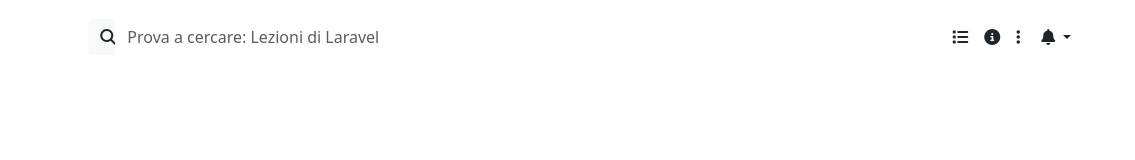
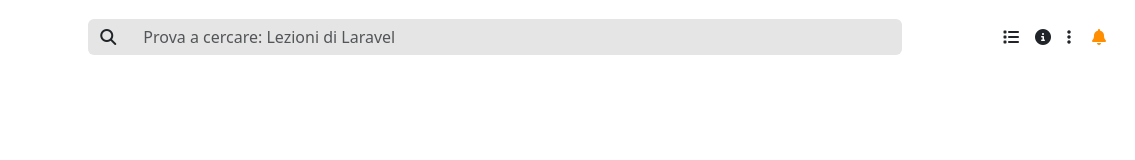
Before and after one commit to alessiopalmieri001/html-css-bootstrap-dashboard, a plain HTML site: page index.html in a window 1280 px wide. Shown: the full height of the page, 145-1280 px from the left. Drawn offline with nearby package versions, Linux system fonts and the light colour scheme.

Commit message:
fine mainheader

```diff
--- a/css/style.css
+++ b/css/style.css
@@ -1,13 +1,35 @@
-.my-nav-bar  {
-    height: 4rem;
+:root{
+  --bs-secondary-bg:#e5e5e5
+}
+
+/* root color */
+
+.bg-secondary-color{
+    background-color: var(--bs-secondary-bg);
+}
+
+
+
+
+
+
+.my-nav-bar-header  {
+    /* height: 50px; */
     width: 100%;
 }
 
-.my-nav-bar .row {
+.my-nav-bar-header .row {
     flex-wrap: nowrap;
     width: 100%;
 }
 
-.my-nav-bar ul {
+.my-nav-bar-header ul {
     height: 100%;
 }
+.my-nav-bar-header .dropdown-toggle::after {
+    display: none;
+}
+
+.star-color{
+    color:#ff8f00 ;
+}
--- a/index.html
+++ b/index.html
@@ -15,7 +15,7 @@
     </head>
     <body>
         <main>
-            <section class="my-nav-bar">
+            <section class="my-nav-bar-header">
 
                 <nav class="navbar my-1 d-flex align-items-center">
                     <div class="container-fluid ">
@@ -27,32 +27,29 @@
                             <!-- fine col-2 -->
                             <div class="col px-0 d-flex align-items-center">
                                 <div class="input-group">
-                                    <span class="input-group-text pe-0 border-0 bg_dark_soft" id="basic-addon3">
+                                    <span class="input-group-text pe-3 border-0 bg-secondary-color id="basic-addon3">
                                         <i class="fa fa-search fa-w text_sm"></i>
                                     </span>
-                                    <input type="text" class="form-control border-0 bg_dark_soft text_sm" id="search_bar" placeholder="Prova a cercare: Lezioni di Laravel">
+                                    <input type="text" class="form-control border-0 bg-secondary-color text_sm input-group-text text-start" id="search_bar" placeholder="Prova a cercare: Lezioni di Laravel">
                                 </div>
                                 <!-- fine barra di ricerca -->
                             </div>
                             <!-- fine col -->
-                            <div class="col-2 px-0 ps-3 d-flex justify-content-center">
+                            <div class="col-2 px-0 pe-0 ps-3 d-flex justify-content-end">
                                 <ul class="list-unstyled d-flex align-items-center gap-lg-2 gap-xl-3">
                                     <li>
                                         <i class="fa fa-list d-none d-lg-inline-flex"></i>
                                     </li>
-
                                     <li>
                                         <i class="fa fa-info-circle d-none d-lg-inline-flex"></i>
                                     </li>
-
                                     <li>
                                         <i class="fa fa-ellipsis-vertical d-none d-lg-inline-flex"></i>
                                     </li>
-
                                     <li class="dropdown">
                                         <button class="btn p-1 dropdown-toggle" type="button" data-bs-toggle="dropdown"
                                             aria-expanded="false">
-                                            <i class="fa fa-bell color_special"></i>
+                                            <i class="fa fa-bell star-color"></i>
                                         </button>
                                         <div class="dropdown-menu dropdown-menu-end">
                                             <ul class="list-unstyled">
@@ -74,6 +71,7 @@
                             </div>
                             <!-- fine col-2 -->
                         </div>
+                        <!-- fine row -->
 
                     </div>
 
```
